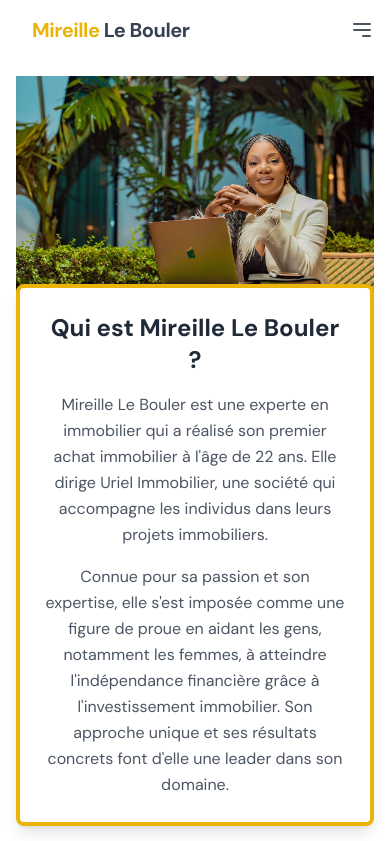
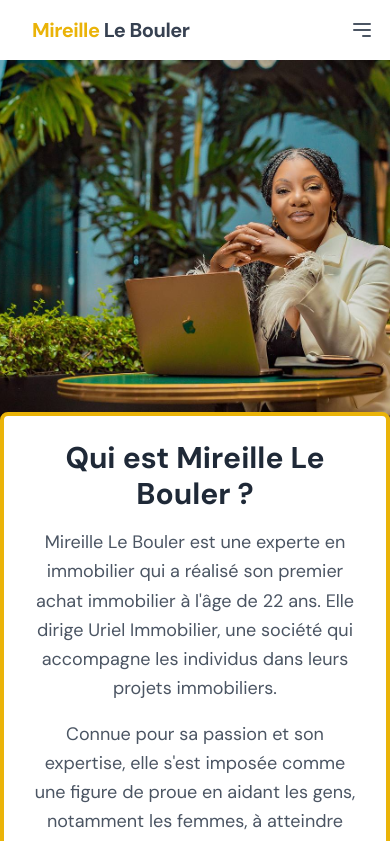
Before and after one commit to skyson-ai/eventprogram, a Next.js app in the folder lancement-event-1000f/: page / in a window 390 px wide. Shown: the top 841 px of the page. Built offline with nearby package versions, Linux system fonts and the light colour scheme.

Commit message:
Update WhoIsMireille.tsx

```diff
--- a/lancement-event-1000f/src/app/components/Home/WhoIsMireille.tsx
+++ b/lancement-event-1000f/src/app/components/Home/WhoIsMireille.tsx
@@ -4,9 +4,9 @@ import Image from "next/image";
 
 const WhoisMireille: React.FC = () => {
     return (
-        <section className="bg-white p-4 md:p-16">
+        <section className="bg-white p-0 md:p-16">
             {/* Image pleine largeur */}
-            <div className="relative w-full h-64 md:h-[600px]">
+            <div className="relative w-full h-96 md:h-[600px]">
                 <Image
                     src="/Mireille.jpg" // Chemin vers la photo de Mireille
                     alt="Mireille Le Bouler"
@@ -17,12 +17,12 @@ const WhoisMireille: React.FC = () => {
             </div>
 
             {/* Texte en dessous avec contour stylisé */}
-            <div className="relative z-10 -mt-12 md:-mt-16 mx-auto max-w-4xl p-6 md:p-12 bg-white border-4 border-yellow-500 rounded-lg shadow-lg">
-                <h2 className="text-2xl md:text-4xl font-bold text-gray-800 text-center">Qui est Mireille Le Bouler ?</h2>
-                <p className="mt-4 text-base md:text-lg text-gray-600 leading-relaxed text-center">
+            <div className="relative z-10 -mt-8 md:-mt-12 mx-auto max-w-4xl p-6 md:p-12 bg-white border-4 border-yellow-500 rounded-lg shadow-lg">
+                <h2 className="text-3xl md:text-4xl font-bold text-gray-800 text-center">Qui est Mireille Le Bouler ?</h2>
+                <p className="mt-4 text-lg text-gray-600 leading-relaxed text-center">
                     Mireille Le Bouler est une experte en immobilier qui a réalisé son premier achat immobilier à l&apos;âge de 22 ans. Elle dirige Uriel Immobilier, une société qui accompagne les individus dans leurs projets immobiliers.
                 </p>
-                <p className="mt-4 text-base md:text-lg text-gray-600 leading-relaxed text-center">
+                <p className="mt-4 text-lg text-gray-600 leading-relaxed text-center">
                     Connue pour sa passion et son expertise, elle s&apos;est imposée comme une figure de proue en aidant les gens, notamment les femmes, à atteindre l&apos;indépendance financière grâce à l&apos;investissement immobilier. Son approche unique et ses résultats concrets font d&apos;elle une leader dans son domaine.
                 </p>
             </div>
```
